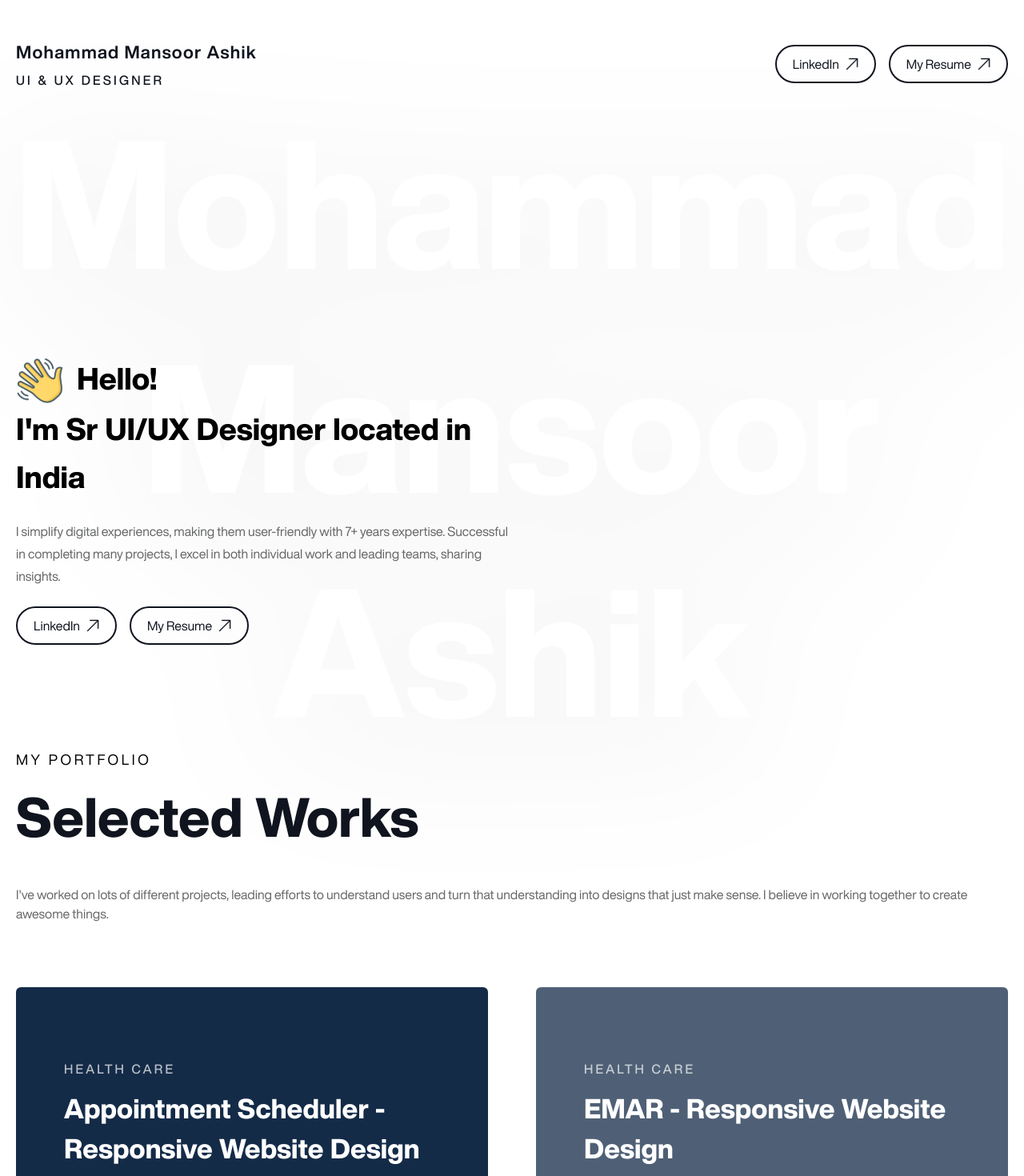
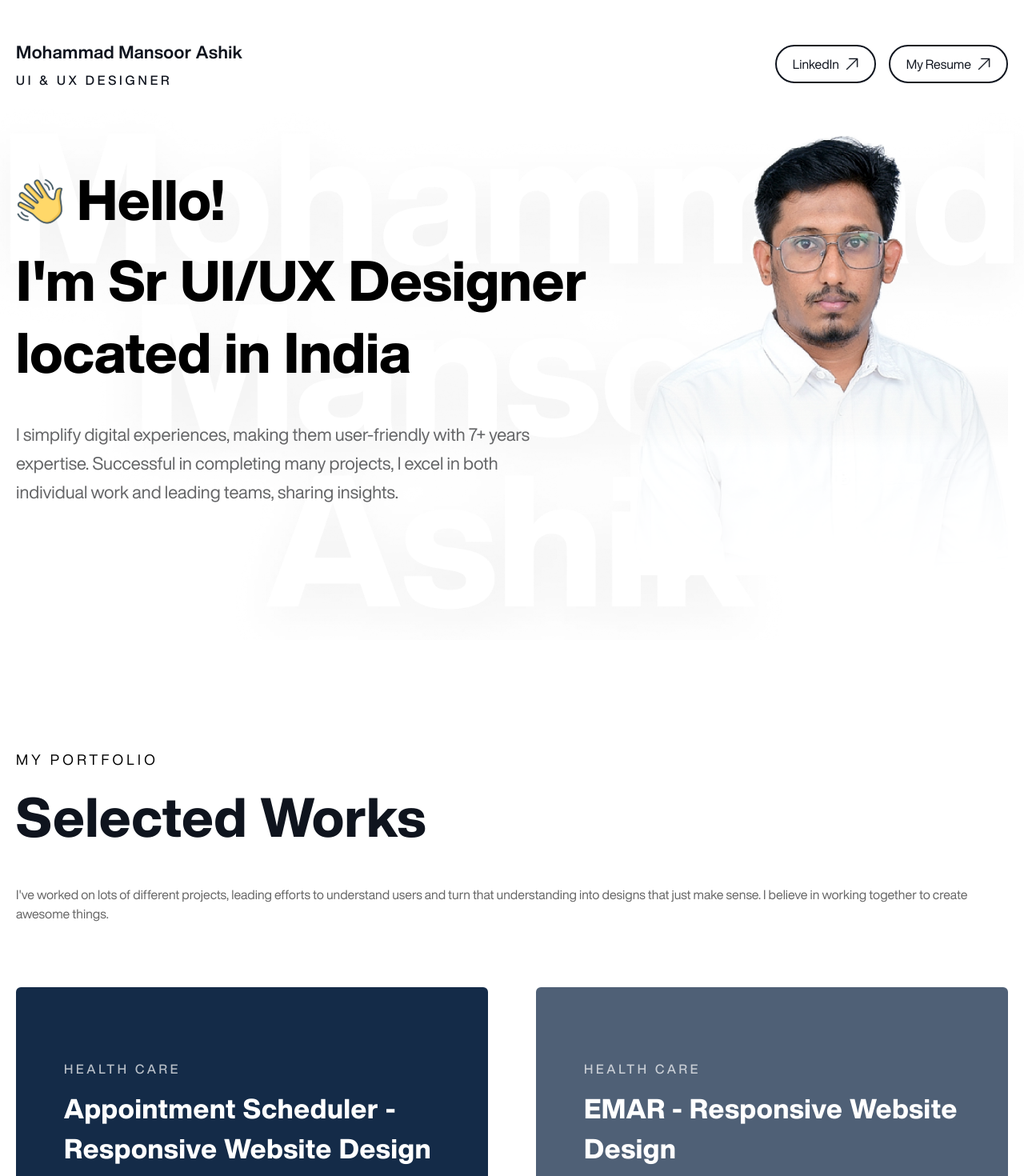
Before and after one commit to karthickicp/portfolio, a React (Vite) app: page / in a window 1280 px wide. Shown: the top 1470 px of the page at 80% size. Built offline with nearby package versions, Linux system fonts and the light colour scheme.

Commit message:
Added letter spacing for texts

```diff
--- a/src/index.css
+++ b/src/index.css
@@ -38,6 +38,15 @@ body {
   background-image: url('./assets/img/topSec-bg.png');
 } */
 
+.top-sec-wrapper {
+  height: calc(100vh - 112px);
+  float: left;
+  background-image: url('./assets/img/top-sec-bg.png');
+  background-position: top;
+  background-size: 110vw;
+  width: 100%;
+}
+
 /* .profile-pic-shadow {
   background: linear-gradient(
     to bottom,
@@ -49,9 +58,9 @@ body {
   );
 } */
 
-.topsec-img {
+/* .topsec-img {
   transform: translateY(150px);
-}
+} */
 
 /* .topsec-img::after {
   content: "";
@@ -71,16 +80,9 @@ body {
   pointer-events: none;
 } */
 
-.descSec {
-  /* height: 900px; */
-  /* background: url("./assets/img/profile.png"); */
-  background-repeat: no-repeat;
-  /* background-position: right bottom;
-  background-size: auto 900px; */
+.descSec h1 {
+  width: min(60vw, 780px);
 }
-/* .descSec h1 {
-  width: min(60%, 783px);
-} */
 .descSec .para-text {
   max-width: 680px;
 }
@@ -90,10 +92,10 @@ body {
 
 /* custom tailwind styles */
 .sec-title {
-  @apply text-black text-[1.875rem] leading-[44.1px] font-extrabold lg:text-[4.25rem] lg:leading-[90px];
+  @apply text-black text-[1.875rem] leading-[44.1px] font-extrabold tracking-space-1 lg:text-[4.25rem] lg:leading-[90px];
 }
 .sec-category {
-  @apply text-[12px] leading-[17.64px] mb-2 tracking-widest lg:text-[1.125rem] lg:leading-[1.654rem] lg:mb-[0.875rem];
+  @apply text-[12px] leading-[17.64px] mb-2 tracking-space-24 lg:text-[1.125rem] lg:leading-[1.654rem] lg:mb-[0.875rem];
 }
 .wrapper {
   @apply w-full float-start;
--- a/src/layouts/footer.tsx
+++ b/src/layouts/footer.tsx
@@ -3,11 +3,11 @@ export const Footer = () => {
   return (
     <footer className="wrapper pt-[60px] pb-10 border-[0.094rem] border-[#DFDFDF] md:pt-[8.75rem] md:pb-20">
       <div className="container">
-        <h1 className="welcome-text sec-title mb-5 md:mb-[2.875rem]">Let's Connect and Blend Creativity with Functionality!</h1>
+        <h1 className="sec-title mb-9 max-w-[1140px] tracking-space-1 md:mb-[2.875rem]">Let's Connect and Blend Creativity with Functionality!</h1>
         <div>
           <div className="mb-4 flex items-center">
           <img src={mailIcon} alt="mail-icon" className="me-3 md:me-[0.875rem] float-start h-[26px] md:h-10"/>
-          <span className="text-[22px] leading-[2.021rem] text-black mt-1 inline-block">Ashikuxd@gmail.com</span>
+          <span className="text-[22px] leading-[2.021rem] md:text-[28px] md:leading-[41.16px] text-black mt-1 inline-block">Ashikuxd@gmail.com</span>
           </div>
           <p className="testimonial-desc text-[#665D5D] leading-[1.654rem]">©Mohammad Mansoor 2024</p>
         </div>
--- a/src/layouts/header.tsx
+++ b/src/layouts/header.tsx
@@ -8,8 +8,8 @@ export const Header = () => {
       <div className="container">
         <div className="flex justify-between items-center mt-[3rem] text-black">
           <div>
-            <p className="font-semibold text-[22px] leading-[2.125rem] mb-[6px] tracking-[1.25px]">Mohammad Mansoor Ashik</p>
-            <p className="font-medium tracking-widest leading-6">UI & UX DESIGNER</p>
+            <p className="font-semibold text-[22px] leading-[2.125rem] mb-[6px] tracking-space-2">Mohammad Mansoor Ashik</p>
+            <p className="font-medium tracking-space-24 leading-6">UI & UX DESIGNER</p>
           </div>
           <div className="hidden gap-4 md:flex">
             <OutlinedBtn buttonText={"LinkedIn"} />
--- a/src/views/home/myLearning.tsx
+++ b/src/views/home/myLearning.tsx
@@ -26,10 +26,10 @@ export const MyLearning = () => {
           <div className="w-full divide-y divide-[#6465674D] flex-1">
             {CERTIFICATIONS.map((certificate, index) => (
               <div key={`certificate-${index}`} className="py-4 lg:py-6">
-                <p className="title-secondary mb-2 text-black font-bold lg:text-[34px] lg:leading-[49.98px] lg:mb-[10px]">
+                <p className="title-secondary mb-2 text-black font-bold tracking-space-2 lg:text-[34px] lg:leading-[49.98px] lg:mb-[10px]">
                   {certificate.title}
                 </p>
-                <p className="text-paragraph tracking-wide">
+                <p className="text-paragraph tracking-space-2">
                   {certificate.date}
                 </p>
               </div>
--- a/src/views/home/myWorks.tsx
+++ b/src/views/home/myWorks.tsx
@@ -21,8 +21,8 @@ export const MyWorks = () => {
               style={{ backgroundColor: `${project.bg}` }}
             >
               <div className="pl-[30px] pr-[10px] lg:px-[60px] relative z-10 case-study-desc">
-                <p className="font-medium tracking-widest uppercase mb-3 opacity-70">{project.category}</p>
-                <p className="title-secondary tracking-[0.10px] lg:text-[2.125rem] lg:leading-[3.125rem] font-extrabold capitalize mb-[30px]">{project.title}</p>
+                <p className="font-medium tracking-space-24 uppercase mb-3 opacity-70">{project.category}</p>
+                <p className="title-secondary tracking-space-2 lg:text-[2.125rem] lg:leading-[3.125rem] font-extrabold capitalize mb-[30px]">{project.title}</p>
                 <div className="hidden items-center case-study w-full transition-opacity duration-1000 lg:flex">
                   <p className="testimonial-role me-3 font-bold">View Case Study</p>
                   <img src={arrowRight} alt="arrow-right" loading="lazy" />
--- a/src/views/home/templateSec.tsx
+++ b/src/views/home/templateSec.tsx
@@ -6,10 +6,10 @@ export const TemplateSec = () => {
       <div className="container">
         <div className="flex flex-col items-start justify-between gap-8 py-[25px] px-5 border-2 border-[#CEE7FF] rounded-[10px] bg-[#F7F8F9] md:flex-row md:items-center md:py-7 md:px-10">
           <div>
-            <h4 className="title-secondary tracking-wide mb-3 font-medium md:text-[2rem] md:leading-[47.04px]">
+            <h4 className="title-secondary mb-3 font-medium tracking-space-1 lg:text-[2rem] lg:leading-[47.04px]">
               I have worked over 100+ templates for <strong>VictorThemes</strong> on <strong>Themeforest</strong>.
             </h4>
-            <p className="text-[22px] leading-[2.375rem] text-paragraph">
+            <p className="leading-[1.875rem] lg:text-[22px] lg:leading-[2.375rem] tracking-space-1 text-paragraph">
               Each template reflects a journey of innovation and great attention to detail, aimed at exceeding market expectations and
               setting new standards.
             </p>
--- a/src/views/home/topSection.tsx
+++ b/src/views/home/topSection.tsx
@@ -1,40 +1,40 @@
 import hand from "@/assets/img/icons/hand-symbol.svg";
 import { OutlinedBtn } from "@/components";
-// import profilePicture from "@/assets/img/profile.png";
-// import profilePictureShadow from "@/assets/img/profile-shadow.png";
+import profilePicture from "@/assets/img/profile.png";
+import profilePictureShadow from "@/assets/img/profile-shadow.png";
 
 export const TopSection = () => {
   return (
     <div className="wrapper topSec relative mb-10 md:mb-[130px]">
-      <h1 className=" text-[17.5vw] 3xl:text-[18.75rem] text-white -z-10 font-extrabold leading-[17.5rem] text-center drop-shadow-[0_30px_100px_rgba(0,0,0,0.08)] relative">
+      {/* <h1 className=" text-[17.5vw] lg:text-[18.75rem] text-bisque -z-10 font-extrabold leading-[17.5rem] text-center drop-shadow-[0_30px_100px_rgba(0,0,0,0.08)] relative">
         Mohammad <br /> Mansoor <br /> Ashik
-      </h1>
-      <div className="w-full float-start absolute bottom-0">
+      </h1> */}
+      <div className="w-full float-start top-sec-wrapper">
         <div className="container">
-          <div className="flex flex-col items-end descSec md:flex-row">
+          <div className="flex flex-col items-center descSec md:flex-row 3xl:items-end">
             <div className="flex-1">
               <div className="flex items-center">
                 <img src={hand} alt="hand-sign" className="me-4 w-[46px] h-[46px] md:w-auto md:h-auto" />
-                <p className="welcome-text 3xl:text-[4.375rem] 3xl:leading-[6.431rem] font-extrabold w-auto float-start mb-1">
+                <p className="welcome-text lg:text-[4.375rem] lg:leading-[6.431rem] font-extrabold w-auto float-start mb-1">
                   Hello!
                 </p>
               </div>
-              <h1 className="text-[2.375rem] leading-[3.75rem] font-extrabold mb-6 3xl:text-[4.375rem] 3xl:leading-[5.625rem] 3xl:mb-10">
+              <h1 className="text-[2.375rem] leading-[3.75rem] font-extrabold mb-6 lg:text-[4.375rem] lg:leading-[5.625rem] lg:mb-10">
                 I'm Sr UI/UX Designer located in India
               </h1>
-              <p className="text-paragraph para-text text-4 leading-7 3xl:text-[22px] 3xl:leading-9 mb-6 3xl:mb-0">
+              <p className="text-paragraph para-text text-4 leading-7 lg:text-[22px] lg:leading-9 mb-6 lg:mb-0">
                 I simplify digital experiences, making them user-friendly with 7+ years expertise. Successful in completing many
                 projects, I excel in both individual work and leading teams, sharing insights.
               </p>
-              <div className="flex gap-4">
+              <div className="flex gap-4 md:hidden">
                 <OutlinedBtn buttonText={"LinkedIn"} />
+                <OutlinedBtn buttonText={"My Resume"} />
                 {/* <a
               href="#"
               className="text-black border-black rounded-full px-4 py-2 border-2 flex items-center gap-4"
             >
               LinkedIn <img src={arrowBlack} alt="arrow-white" />
             </a> */}
-                <OutlinedBtn buttonText={"My Resume"} />
 
                 {/* <a
               href="#"
@@ -45,16 +45,16 @@ export const TopSection = () => {
               </div>
             </div>
             <div className="relative flex-1 flex justify-end topsec-img">
-              {/* <img
+              <img
                 src={profilePicture}
                 alt="profile-picture"
-                // className="max-h-[675px] 3xl:max-h-[100%]"
-              /> */}
-              {/* <img
+                // className="max-h-[820px] lg:max-h-[100%]"
+              />
+              <img
                 src={profilePictureShadow}
                 alt="profile-picture"
-                className="absolute max-h-[750px] 3xl:max-h-[100%] top-0"
-              /> */}
+                className="absolute max-h-[820px] lg:max-h-[100%] top-0"
+              />
             </div>
           </div>
         </div>
--- a/tailwind.config.js
+++ b/tailwind.config.js
@@ -17,6 +17,7 @@ export default {
       'space-1': '0.01em',
       'space-2': '0.02em',
       'space-4': '0.04em',
+      'space-24': '0.24em',
       wide: ".025em",
       wider: ".10em",
       widest: ".20em",
```
Also changed, not shown: src/assets/img/top-sec-bg.png (renamed from src/assets/img/topSec-bg.png).
